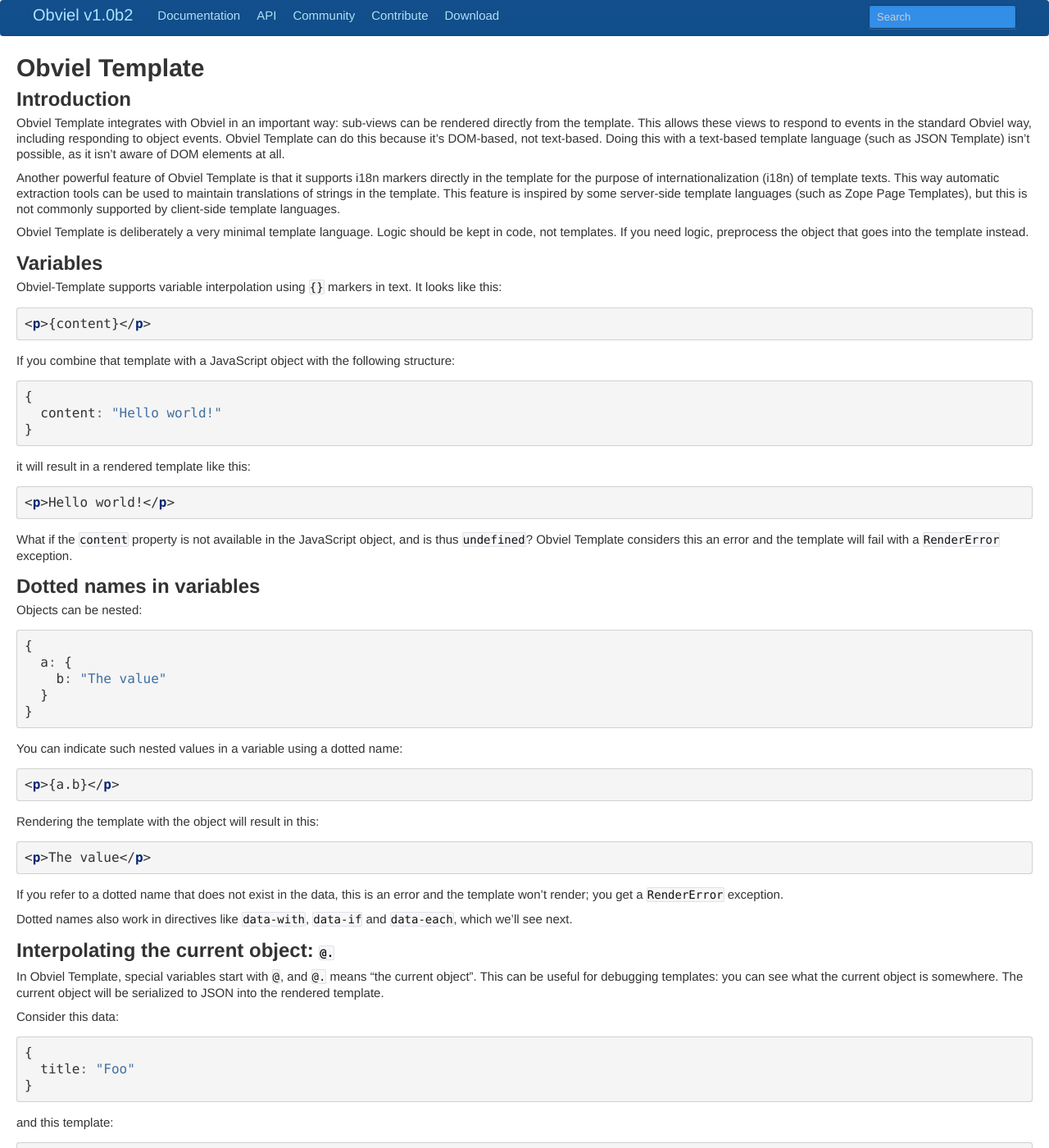
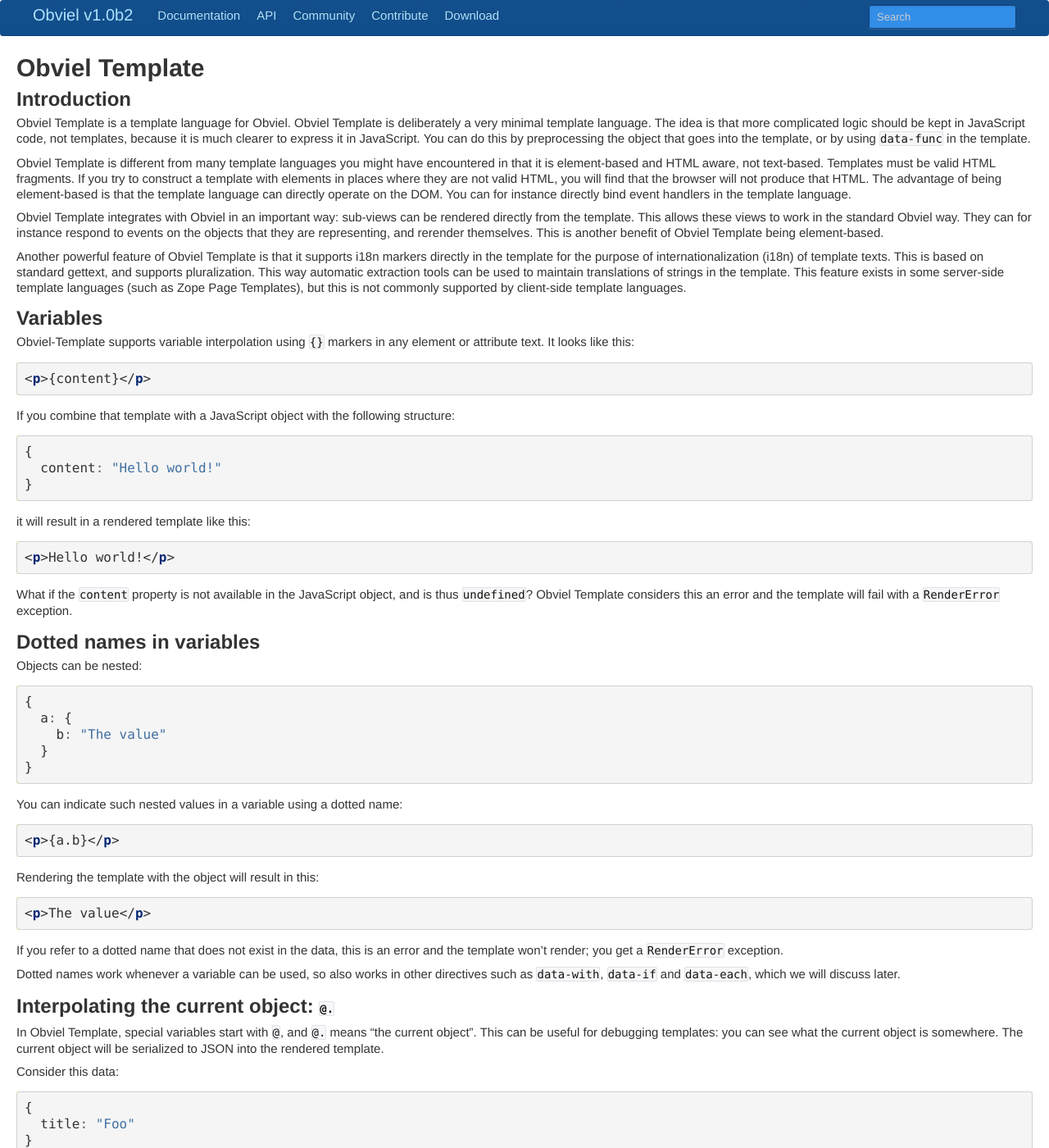
Before and after one commit to obviel/obviel, a Sphinx documentation site: the page built from doc/template.txt, in a window 1280 px wide and 1400 px high. Shown: the whole window at 82% size. Built offline with Sphinx 7.4.7, drawn with Linux system fonts in a browser that asks for light colours; some of the changed text lies outside the part shown.

Commit message:
Various improvements to text.

```diff
--- a/doc/template.txt
+++ b/doc/template.txt
@@ -6,31 +6,43 @@
 Introduction
 ------------
 
+Obviel Template is a template language for Obviel. Obviel Template is
+deliberately a very minimal template language. The idea is that more
+complicated logic should be kept in JavaScript code, not templates,
+because it is much clearer to express it in JavaScript. You can do
+this by preprocessing the object that goes into the template, or by
+using ``data-func`` in the template.
+
+Obviel Template is different from many template languages you might
+have encountered in that it is element-based and HTML aware, not
+text-based. Templates must be valid HTML fragments. If you try to
+construct a template with elements in places where they are not valid
+HTML, you will find that the browser will not produce that HTML. The
+advantage of being element-based is that the template language can
+directly operate on the DOM. You can for instance directly bind event
+handlers in the template language.
+
 Obviel Template integrates with Obviel in an important way: sub-views
 can be rendered directly from the template. This allows these views to
-respond to events in the standard Obviel way, including responding to
-object events. Obviel Template can do this because it's DOM-based, not
-text-based. Doing this with a text-based template language (such as
-JSON Template) isn't possible, as it isn't aware of DOM elements at
-all.
+work in the standard Obviel way. They can for instance respond to
+events on the objects that they are representing, and rerender
+themselves. This is another benefit of Obviel Template being
+element-based.
 
 Another powerful feature of Obviel Template is that it supports i18n
 markers directly in the template for the purpose of
-internationalization (i18n) of template texts. This way automatic
+internationalization (i18n) of template texts. This is based on
+standard gettext, and supports pluralization. This way automatic
 extraction tools can be used to maintain translations of strings in
-the template. This feature is inspired by some server-side template
+the template. This feature exists in some server-side template
 languages (such as Zope Page Templates), but this is not commonly
 supported by client-side template languages.
-
-Obviel Template is deliberately a very minimal template
-language. Logic should be kept in code, not templates. If you need
-logic, preprocess the object that goes into the template instead.
 
 Variables
 ---------
 
 Obviel-Template supports variable interpolation using ``{}`` markers
-in text. It looks like this::
+in any element or attribute text. It looks like this::
 
   <p>{content}</p>
 
@@ -77,8 +89,9 @@
 an error and the template won't render; you get a ``RenderError``
 exception.
 
-Dotted names also work in directives like ``data-with``, ``data-if``
-and ``data-each``, which we'll see next.
+Dotted names work whenever a variable can be used, so also works in
+other directives such as ``data-with``, ``data-if`` and ``data-each``,
+which we will discuss later.
 
 Interpolating the current object: ``@.``
 ----------------------------------------
@@ -140,7 +153,6 @@
 will be performed in the ``b`` object primarily (that is the *scope*
 of that element).
 
-
 ``data-with`` must point to an object; it cannot point to strings or
 arrays or other values, and cannot point to a missing value either:
 these are ``RenderError`` errors.
@@ -233,9 +245,9 @@
     <li>Steven</li>
   </ul>
 
-Note that ``data-each`` changes the scope (like
-``data-with``). ``data-each`` changes the object in which the
-variables are looked up to each entry in the array, one by one.
+Note that ``data-each`` changes the scope to each entry in the
+array. So, ``data-each`` changes the object in which the variables are
+looked up to each entry in the array, one by one.
 
 If the array is empty, nothing will be rendered at all. So, this
 data:
@@ -395,11 +407,11 @@
 So to address ``something.persons`` in a loop, you use
 ``something_persons``, with the ``.`` replaced by ``_``.
 
-Sometimes, to support various user interface designs, you want to add
-a special ``class`` into the DOM depending on some ``@each`` value,
-for instance when the index is even or odd. Obviel Template supports
-such special use cases with ``data-func``, about which we'll talk in a
-later section.
+To support various user interface you want to add a class into the DOM
+depending on a some ``@each`` value, such as ``even`` or
+``odd``. While you can do this with ``data-attr`` (which we'll see
+later), we recommend you use ``data-func`` for this (which we'll also
+see later), as your code will generally be clearer.
 
 Nested scoping
 --------------
@@ -475,8 +487,8 @@
 This works. But we could also arrange our code so that we have a view
 for the ``person`` iface and use that instead. The advantage of that
 is that we could reuse this view in other places, and in addition we
-can use an Obviel view to hook up to events and so on. Let's consider
-a view:
+can use Obviel view features, such as binding its methods to DOM
+events (which we'll see later). Let's consider a view:
 
 .. code-block:: javascript
 
@@ -496,10 +508,11 @@
 
   <p>Hello <span><a href="http://www.example.com/pat_pending">Pat Pending</a></span></p>
 
-By using ``data-view``, you have made the outer template more generic.
-If the object indicated by the name ``who`` has another ``iface``, the
-template will still work unchanged. For example, here is a data
-structure where ``who`` is a robot:
+Another advantage of using ``data-view`` in this case is that you have
+made the outer template more generic. If the object indicated by the
+name ``who`` has another ``iface``, the template will still work
+unchanged. For example, here is a data structure where ``who`` is a
+robot:
 
 .. code-block:: javascript
 
@@ -560,23 +573,28 @@
 
   obviel.template.setDefaultViewName('summary');
 
-from now on if you don't specify the view name explicitly, Obviel will
+From now on if you don't specify the view name explicitly, Obviel will
 look up views by the name of ``summary`` by default. If you decide to
 do this, you would want to do this once per web page before template
-rendering takes place, for instance when the page has just been loaded. Note
-that this does *not* alter the default view name of Obviel itself when
-you use ``el.render(obj)``; this will remain ``default``.
+rendering takes place, for instance when the page has just been
+loaded. Note that this does *not* alter the default view name of
+Obviel itself when you use ``el.render(obj)``; this will remain
+``default``.
 
-``data-view`` must point to an object or a string. A string is
-interpreted as a URL and is loaded as JSON. It cannot point to an
+``data-view`` can also point to a variable that is a string, not an
+object.  In this case the variable is treated as a URL, and this is
+loaded as a JSON object. The view is then rendered for that object.
+
+``data-view`` must point to an object or a string. It cannot point to an
 array or other value.
 
 Formatters
 ----------
 
-Besides views to insert HTML, for text manipulation Obviel Template also
-supports formatters. Formatters can be registered globally with
-Obviel Template like this:
+If you need to insert HTML snippets, use ``data-view``. If you must
+manipulate text in some consistent way, you can use
+formatters. Formatters can be registered globally with Obviel Template
+like this:
 
 .. code-block:: javascript
 
@@ -599,46 +617,64 @@
 
   <p>HELLO</p>
 
+We've seen a way to register formatters globally. Formatters can also
+be defined as methods on the view that uses the template::
+
+  obviel.view({
+    iface: 'foo',
+    obvt: '<p>{foo|upper}</p>',
+    upper: function(value) {
+       return value.toUpperCase();
+    }
+  });
+
 Again, formatters cannot be used to include HTML, only text; for
 including HTML you can use views. To do some special DOM manipulation,
-you can also consider ``data-func``.
+you can also consider using ``data-func``.
 
-You would register formatters only once per web page before template
-rendering takes place, for instance when the page has just been loaded.
+If you are registering global formatters, you should register
+formatters only once per web page, before template rendering starts.
 
-``data-handler``: registering event handlers
+``data-handler``: binding DOM event handlers
 --------------------------------------------
 
-You can register handlers for various DOM events on particular
-elements using ``data-handler``.  If you use Obviel Template with
-an Obviel view, methods on the view will handle the events.
+Often in a view you want to handle particular DOM events for elements
+in the view. You can bind DOM events to methods of the view using the
+``data-handler`` directive.
 
-For instance, if you want to register a handler for the ``click``
-event on a ``div``, you can do it like this::
+For instance, if you want to bind a handler for the ``click`` event on
+a ``div``, you can do it like this::
 
   <div data-handler="click|someFunction">Click here!</click>
 
 When the user now clicks on the ``div`` element, the function
-indicated by ``someFunction`` will be executed. Obviel Template will
-try to lookup ``someFunction`` in the ``handlers`` property that can
-be passed with the ``context`` argument to render. In case Obviel
-views are in use, this will be the view.
+indicated by ``someFunction`` will be executed. ``someFunction`` is
+a method on the view that uses this template. Let's look the example
+in a view::
+
+  obviel.view({
+    iface: 'foo',
+    obvt: '<div data-handler="click|someFunction">Click here!</click>',
+    someFunction: function(ev) {
+      alert("You clicked!");
+    }
+  });
 
 To bind more than one event handler on an element at the same time,
 separate them by a space character::
 
   <div data-handler="click|onClick dblclick|onDblclick">Click here!</div>
 
-It is a ``RenderError`` if the function is not availabe on the view
-during render time.
+It is a ``RenderError`` if the handler function is not available on
+the view during render time.
 
 ``data-unwrap``: element that disappears
 ----------------------------------------
 
 Obviel Template has element-based directives (``data-if``,
 ``data-each``, etc). But sometimes you just want to conditionally or
-repeatedly include a piece of text, not an element. You can do this
-by using a special ``data-unwrap`` element. During templte rendering all
+repeatedly include a piece of text, not an element. You can do this by
+using a special ``data-unwrap`` element. During template rendering all
 elements marked by ``data-unwrap`` disappear.
 
 So::
@@ -694,19 +730,31 @@
 ``data-attr``: dynamically generating attributes
 ------------------------------------------------
 
-.. sidebar:: ``data-attr`` with void elements
+.. sidebar:: consider using ``data-func`` instead
+
+  In the case where you need to use ``data-attr``, always consider
+  using ``data-func`` instead. Your code will often be a lot more
+  clear and easier to write with a small custom method on the view
+  that adds attributes using jQuery than it is using ``data-attr``.
+
+.. sidebar:: ``data-attr`` with special HTML elements
 
   In HTML, the following elements are **void**, meaning they may not
   contain any element or text content: ``area``, ``base``, ``br``,
   ``col``, ``command``, ``embed``, ``hr``, ``img``, ``input``,
   ``keygen``, ``link``, ``meta``, ``param``, ``source``, ``track``,
   ``wbr``. In addition, there are two elements that may only contain
-  text content (``title`` and ``textarea``).
+  text content (``title`` and ``textarea``). Other elements have other
+  restrictions; they may for instance only contain text content
+  (``textarea`` is an example), or only sub-elements of a certain type
+  (``ul`` is an example).
 
-  This also means you cannot put an element with ``data-attr`` inside
-  of such an element. What then if you dynamically want to generate
-  attributes for a void element such as ``input``? This, after all, is
-  then **illegal**::
+  For void elements you cannot put an element with ``data-attr``
+  inside of such an element to generate an attribute on the outer void
+  elements. For an element with a text-only restriction or content
+  restritions you may also have trouble. What then if you want to
+  generate attributes dynamically for a void element such as ``input``?
+  This, after all, is then **illegal**::
 
     <input>
       <span data-if="flag" data-attr="type" data-value="{type}" />
@@ -719,6 +767,9 @@
     <div data-el="input">
       <div data-if="flag" data-attr="type" data-name="type" data-value="{type}" />
     </div>
+
+  This is all rather cumbersome however, and we recommend you use
+  ``data-func`` in these situations instead.
 
 Normally you'd generate a dynamic attribute like this::
 
@@ -738,7 +789,8 @@
   <a href="/some/url">Some Title</a>
 
 ``data-attr`` will always apply to the element it is directly
-contained in.
+contained in. Note that the element that has the ``data-attr`` on it
+itself is never inserted in the result.
 
 This construct is helpful because you can use ``data-if`` for conditional
 attributes now::
@@ -793,7 +845,6 @@
 
 but with this data:
 
-
 .. code-block:: javascript
 
   {
@@ -805,6 +856,9 @@
 you'd get this output::
 
   <div class="first"></div>
+
+But as we say in the sidebar, consider using ``data-func`` instead in
+these cases.
 
 ``data-func``
 -------------
@@ -846,17 +900,70 @@
   * replace a child element with another that does not have the
     same structure (text and sub-elements recursively).
 
-In some cases it is more convenient to use JavaScript to manipulate
-the DOM directly (using jQuery) than it would be to use Obviel
-Template constructions to do the job. For these cases Obviel Template
-offers a special directive to plug custom functions into the template
-rendering process directly, called ``data-func``. ``data-func`` should
-be used as a facility of last resort: if in doubt, use the normal
-Obviel Template functionality, because the template will probably be
-easier to understand.
+In many cases it is more convenient to use JavaScript and jQuery to
+manipulate the DOM directly than it would be to use Obviel Template
+constructions such as ``data-attr``. Obviel Template offers a special
+directive called ``data-func`` that lets you plug custom functions
+into the template rendering process directly.
 
-To see what ``data-func`` does, let's consider a simple (but pretty
-useless) case first. We register the func ``magic``:
+To see what ``data-func`` does, let's consider a simple case first. Let's
+imagine these two individuals::
+
+  {
+     iface: 'person',
+     name: "Jane"
+     wild: false
+  }
+
+  {
+     iface: 'person',
+     name: "Tarzan",
+     wild: true
+  }
+
+We now want to render a ``person`` but want to add a ``wild`` class to an
+element in the view only if that person is wild. We could do this
+in a relatively cumbersome way, with ``data-attr`` and ``data-el``::
+
+  obviel.view({
+    iface: 'person',
+    obvt: '<div><span data-if="wild" data-attr="class" data-value="wild" />{name}</div>'
+  });
+
+Let's rewrite this to use ``data-func`` and a method on the view instead::
+
+  obviel.view({
+    iface: 'person',
+    obvt: '<div data-func="attributes">{name}</div>',
+    attributes: function(el) {
+      if (this.obj.wild) {
+         el.addClass('wild');
+      }
+    }
+  });
+
+Especially for more complicated logic, this is often a lot more easy
+to understand.
+
+The method called by ``data-func`` gets an optional second argument,
+``variable``.  This is a function you can use to get to variables in
+the same scope as the template does where ``data-func`` was
+defined. Let's rewrite the view to use ``variable``::
+
+  obviel.view({
+    iface: 'person',
+    obvt: '<div data-func="attributes">{name}</div>',
+    attributes: function(el, variable) {
+      if (variable('wild')) {
+         el.addClass('wild');
+      }
+    }
+  });
+
+
+It's also possible to register a ``data-func`` function globally. It
+will look for these if it cannot find it on the view itself. Here is a
+silly example that adds a ``magic`` attribute::
 
 .. code-block:: javascript
 
@@ -864,24 +971,19 @@
      el.attr('magic', 'Magic!');
   });
 
-Once this registration has been made, we can use it within a template,
+Once this registration has been made, we can use it within any template,
 for instance this one::
 
   <p data-func="magic">Hello world!</p>
 
-Once the template is rendered, we'll see this::
+And once the template is rendered, we'll see this::
 
   <p magic="Magic!">Hello world!</p>
 
-Of course, this functionality is pretty useless, as we could just have
-written a template like this::
-
-  <p magic="Magic!">Hello world!</p>
-
-``data-func`` really starts to be useful in complex cases in
-combination with ``data-each``. Let's consider the case where we want
-to add an ``even`` and ``odd`` class to each iteration. We could write
-a template like this::
+``data-func`` is especially useful in combination with
+``data-each``. Let's consider the case where we want to add an
+``even`` and ``odd`` class to each iteration. We could write a
+template like this::
 
   <ul>
     <li data-each="list">
@@ -931,9 +1034,9 @@
      }
   };
 
-With ``data-func`` you can plug this functionality into template
-rendering.  First we need to register the useful function globally for
-our application:
+You could have this ``evenodd`` function on the view that needs
+it. But in case of a generally useful functionality like this you can
+plug it in globally for the application::
 
 .. code-block:: javascript
 
@@ -979,18 +1082,19 @@
 ``everythird`` cannot be expressed using Obviel Template alone, but is
 easy to express using a custom fuction.
 
-Using ``data-func`` you can supplement Obviel Template with
-functionality particular to your application. This is especially
-useful for generic functionalities that extend the template language,
-such as adding classes in ``data-each``, where we can rely on the
-existence of a special variable ``@each`` to exist.
+So using ``data-func`` you can supplement Obviel Template with
+functionality particular to your views or application. This is useful
+for particular functionality your view needs, or for general
+functionality your whole application needs.
 
-Note that you should *only* use ``data-func`` to *change* the element,
-for instance by manipulating its attributes, *not* to add or remove
-child elements (or text-nodes). Most DOM manipulations by adding,
-moving or removing elements or text modes are unsafe: it can break
-Obviel Template in unexpected ways, as it relies on the order of child
-nodes to stay the same.
+There are some restrictions on ``data-func``. You should *only* use
+``data-func`` to *change* the element, for instance by manipulating
+its attributes, *not* to add or remove child elements (or
+text-nodes). Most DOM manipulations by adding, moving or removing
+elements or text modes are unsafe: it can break Obviel Template in
+unexpected ways, as it relies on the order of child nodes to stay the
+same. But if you want to insert a whole bunch of elements you should
+consider using ``data-view`` instead.
 
 special attributes (``id``, ``src``)
 ------------------------------------
@@ -998,8 +1102,8 @@
 Since Obviel templates use HTML and the HTML compiler internally,
 Obviel templates should be valid HTML fragments.
 
-In valid HTML, an ``id`` attribute should be unique. If the ``id`` attribute is
-hardcoded there is no problem; you can just use them::
+In valid HTML, an ``id`` attribute should be unique. If the ``id``
+attribute is hardcoded there is no problem; you can just use them::
 
   <div id="foo"></div>
 
@@ -1023,9 +1127,9 @@
 
 This will generate HTML with proper ``id`` attributes.
 
-A similar story applies to the ``src`` attribute. In practice this
-will occur in the ``img`` element. When the template is being parsed,
-the ``src`` is loaded by the browser immediately. So this in your
+A similar story applies to the ``src`` attribute. Let's consider the
+``img`` element. When the template is being parsed, the image referred
+to by ``src`` is loaded by the browser immediately. So this in your
 template would be okay::
 
   <img src="myimage.png" />
@@ -1035,10 +1139,10 @@
   <img src="{myImage}" />
 
 because we wouldn't want the browser to look for a URL ``{myImage}``
-literally. So Obviel template prevents this by giving you a compilation
+literally. Obviel Template prevents this by giving you a compilation
 error when you try this.
 
-Instead, we use ``data-src`` to set the ``src`` attribute::
+Instead, you can use ``data-src`` to set the ``src`` attribute::
 
   <img data-src="{myImage}" />
 
@@ -1047,28 +1151,29 @@
 
 Obviel Template offers the ability to write a template that can be
 shown in other languages as well: you can *internationalize* a
-template. We will discuss the basics of marking up a template so it
-can be translated here, but much more detail is in a :doc:`separate document
-about template i18n <template_i18n>`.
+template. Here we will discuss the basics of marking up a template so
+it can be translated, but much more detail is in a :doc:`separate
+document about template i18n <template_i18n>`.
 
 If we have a template like this::
 
  <p data-trans="">Hello world!</p>
 
-we can also show this template in the Dutch language if the appropriate
-translation is available::
+we can also show this template in another language, such as Dutch, if
+the appropriate translation is available::
 
  <p>Hallo wereld!</p>
 
 ``data-trans`` is used to mark up those parts of the template that
-should be translatable, such as attributes and texts. These
-translatable values can contain variables as well::
+should be translatable, such as attributes and texts.
+
+A translatable text can contain variables as well::
 
   <p data-trans="">Hello {who}!</p>
 
-By default, ``data-trans`` is used to mark the textual content of a
-tag for translation. If you want to mark an attribute as translatable
-you can do it like this::
+The ``data-trans`` attribute without content is used to mark the
+textual content of a tag for translation. If you want to mark an
+attribute as translatable you can do it like this::
 
   <div data-trans="title" title="Hello" />
 
@@ -1129,19 +1234,19 @@
 
   {@close}
 
-You can also inject ``||``, the pluralization marker literally like this::
+You can also inject the pluralization marker ``||`` literally like
+this::
 
   {@doublepipe}
 
 Unsupported XML constructs
 --------------------------
 
-The HTML CDATA section implementation in browsers is so inconsistent
-we didn't think it was worth spending time supporting this in
-templates, given its limited utility. Obviel Template therefore has
-undefined behavior in the presence of a CDATA section in your
-template: we recommend you don't use it. If you want to insert
-extended sequences of text in an element you can already do so with a
-simple variable.
+The HTML CDATA section support in browsers is so inconsistent we
+didn't think it was worth spending time supporting this in templates,
+given its limited utility. Obviel Template therefore has undefined
+behavior in the presence of CDATA sections in your template: we
+recommend you don't use them. If you want to insert extended sequences
+of text in an element you can already do so with a simple variable.
 
 Processing instructions are also not supported.
--- a/doc/template_i18n.txt
+++ b/doc/template_i18n.txt
@@ -6,14 +6,14 @@
 Introduction
 ------------
 
-Obviel Template supports an i18n strategy for templates which allows
-the template developer to mark up those bits of the template that are
-translatable. This way you can easily construct user interfaces can
-switch to different languages.
+Obviel Template has extensive internationalization (i18n) support. It
+lets you mark up those bits of the template that are translatable to
+another language. This way you can easily construct user interfaces
+can switch between different languages.
 
 This document describes how to mark up translatable content in a
-template. To read about how to actually integrate such a template with
-a larger Obviel application and translations, read the :doc:`i18n
+template. To read about how to actually integrate in a translation
+workflow, and how to use i18n in JavaScript, read the :doc:`i18n
 manual <i18n>`.
 
 Basic i18n
```
Also changed, not shown: other parts of doc/template.txt (+11 -10 lines).
